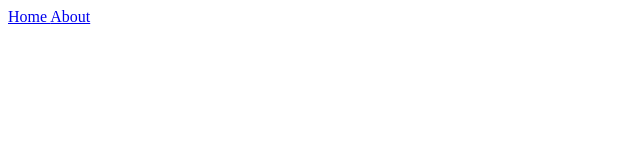
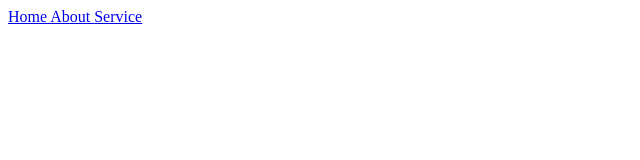
Before and after one commit to shahadat015/test-git, a plain HTML site: page index.html in a window 1280 px wide. Shown: the full height of the page, 0-640 px from the left. Drawn offline with Linux system fonts and the light colour scheme.

Commit message:
add service link

```diff
--- a/index.html
+++ b/index.html
@@ -8,5 +8,6 @@
 <body>
     <a href="index.html">Home</h1>
     <a href="index.html">About</h1>
+    <a href="index.html">Service</h1>
 </body>
 </html>
```
